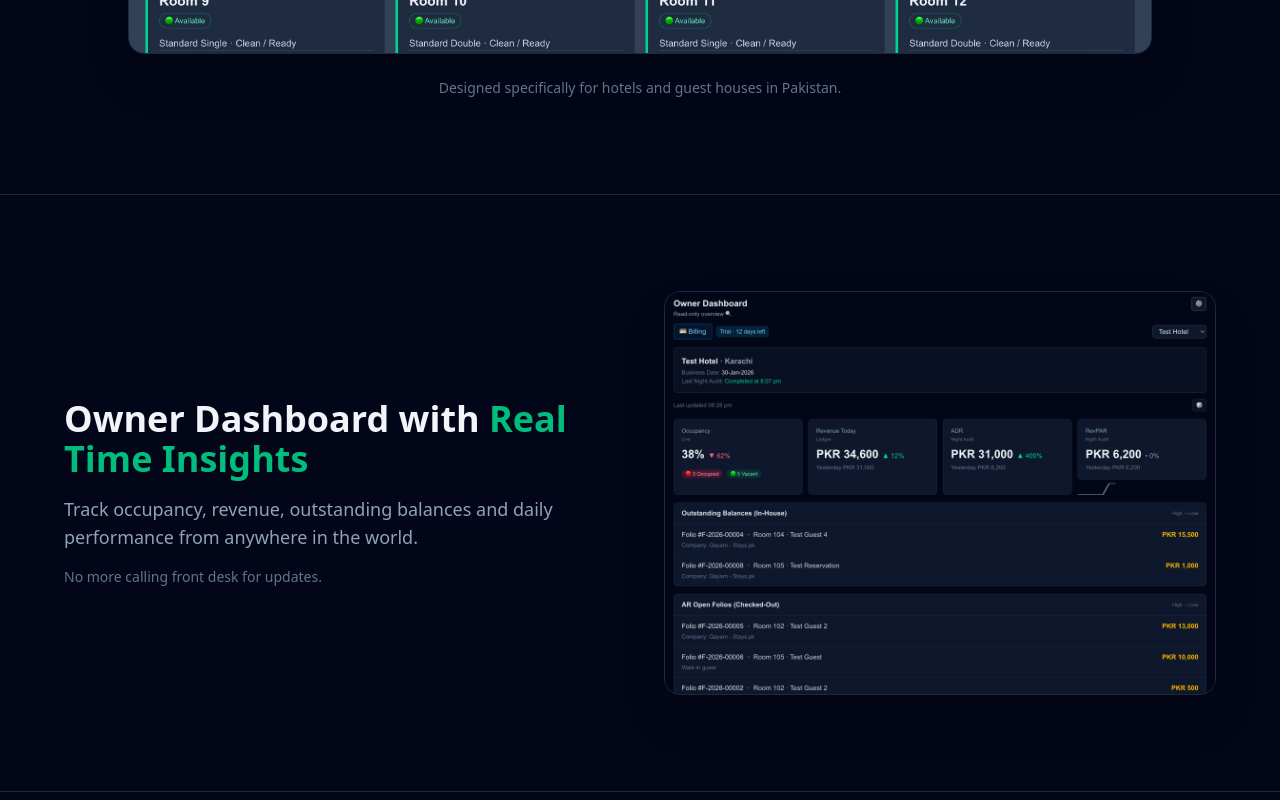
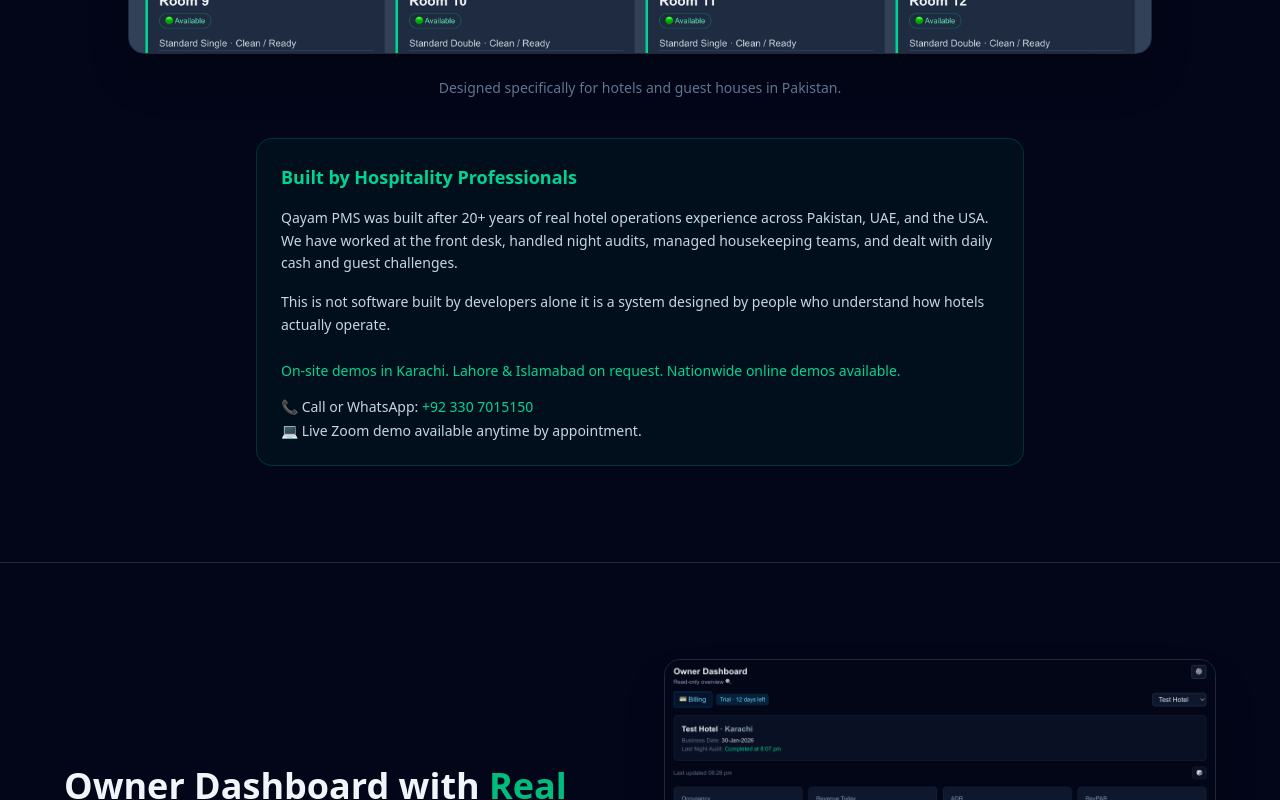
Before and after one commit to YameenM/qayam-marketing, a Next.js app: page / in a window 1280 px wide. Shown: the part 1460-2260 px from the top of the page. Built offline with nearby package versions, Linux system fonts and the light colour scheme.

Commit message:
fixed hero page

```diff
--- a/app/components/Hero.tsx
+++ b/app/components/Hero.tsx
@@ -7,11 +7,11 @@
 
         {/* Headline */}
         <h1 className="text-3xl font-bold leading-tight tracking-tight text-white sm:text-5xl">
-          The Modern Property Management System
-          <br className="hidden sm:block" />
-          for Hotels & Guest Houses in{" "}
-          <span className="text-emerald-500">Pakistan</span>
+        Hotel & Guest House Property Management System
+        <br className="hidden sm:block" />
+        in <span className="text-emerald-500">Pakistan</span>
         </h1>
+
 
         {/* Subheading */}
         <p className="mx-auto mt-5 max-w-xl text-base text-slate-400 sm:mt-6 sm:text-lg">
--- a/app/components/PricingPreview.tsx
+++ b/app/components/PricingPreview.tsx
@@ -126,8 +126,25 @@
         <li>✔ Night Audit System</li>
         <li>✔ Accounts & Folio</li>
         <li>✔ PKR Billing</li>
-            <li>✔ Local Support</li>
+        <li>✔ Free system setup & onboarding</li>
+        <li>✔ Free staff training (Front Desk & Housekeeping)</li>
+        <li>✔ WhatsApp support during initial training</li>
+        <li>✔ Local support in Pakistan</li>
         </ul>
+
+
+        <div className="mt-6 rounded-lg border border-emerald-500/20 bg-emerald-500/5 p-4 text-sm text-emerald-400">
+        Built with 20+ years of real hotel operations experience across Pakistan, UAE, and the USA.
+        We understand front desk pressure, night audit discipline, staff training challenges, and daily cash handling realities.
+        We don’t just install software we train your team and stay with you until everything runs smoothly.
+        </div>
+
+
+
+        <p className="mt-4 text-xs text-slate-500">
+        Now onboarding select early partner hotels in Pakistan.
+        </p>
+
 
           {/* CTA */}
           <a
--- a/app/components/ScreenshotSection.tsx
+++ b/app/components/ScreenshotSection.tsx
@@ -37,6 +37,49 @@
           Designed specifically for hotels and guest houses in Pakistan.
         </p>
 
+        {/* Founder Credibility Section */}
+        <div className="mt-10 mx-auto max-w-3xl rounded-2xl border border-emerald-500/20 bg-emerald-500/5 p-6 text-left">
+          <h3 className="text-lg font-semibold text-emerald-400">
+            Built by Hospitality Professionals
+          </h3>
+
+          <p className="mt-4 text-sm text-slate-300 leading-relaxed">
+            Qayam PMS was built after 20+ years of real hotel operations experience
+            across Pakistan, UAE, and the USA. We have worked at the front desk,
+            handled night audits, managed housekeeping teams, and dealt with daily
+            cash and guest challenges.
+          </p>
+
+          <p className="mt-4 text-sm text-slate-300 leading-relaxed">
+            This is not software built by developers alone it is a system designed
+            by people who understand how hotels actually operate.
+          </p>
+
+          {/* On-site Demo Line */}
+          <p className="mt-6 text-sm font-medium text-emerald-400">
+            On-site demos in Karachi. Lahore & Islamabad on request. Nationwide online demos available.
+            </p>
+
+            <div className="mt-4 text-sm text-slate-300 space-y-1">
+            <p>
+                📞 Call or WhatsApp:{" "}
+                <a
+                href="https://wa.me/923307015150"
+                target="_blank"
+                rel="noopener noreferrer"
+                className="text-emerald-400 font-medium hover:underline"
+                >
+                +92 330 7015150
+                </a>
+            </p>
+
+            <p>
+                💻 Live Zoom demo available anytime by appointment.
+            </p>
+            </div>
+
+        </div>
+
       </div>
     </section>
   );
--- a/app/layout.tsx
+++ b/app/layout.tsx
@@ -5,15 +5,16 @@
   metadataBase: new URL("https://qayam.com.pk"),
 
   title: {
-    default: "Qayam PMS – Property Management System for Hotels in Pakistan",
+    default:
+      "Property Management System for Hotels & Guest Houses in Pakistan | Qayam PMS",
     template: "%s | Qayam PMS",
   },
 
   description:
-    "Qayam PMS is a cloud-based Property Management System built for hotels in Pakistan. Manage reservations, front desk, housekeeping, night audit, and accounts in one secure platform.",
+  "Cloud-based Property Management System for Hotels & Guest Houses in Pakistan. Manage reservations, front desk, housekeeping, night audit and accounts in one secure PMS built for PKR billing and local operations.",
 
   verification: {
-    google: "bR22E7uJzOwbIJOY",
+    google: "bR22E7uJzOwbIJOYIbFNsdSiJR0RBvPjklfF77rTtj8",
   },
 
   keywords: [
```
Lines whose indentation alone changed are shown as unchanged.
